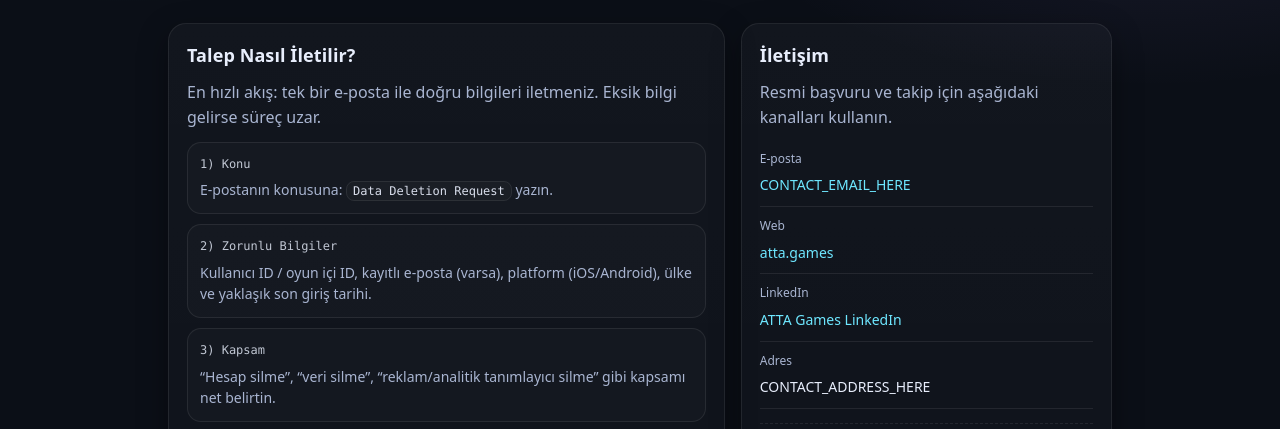
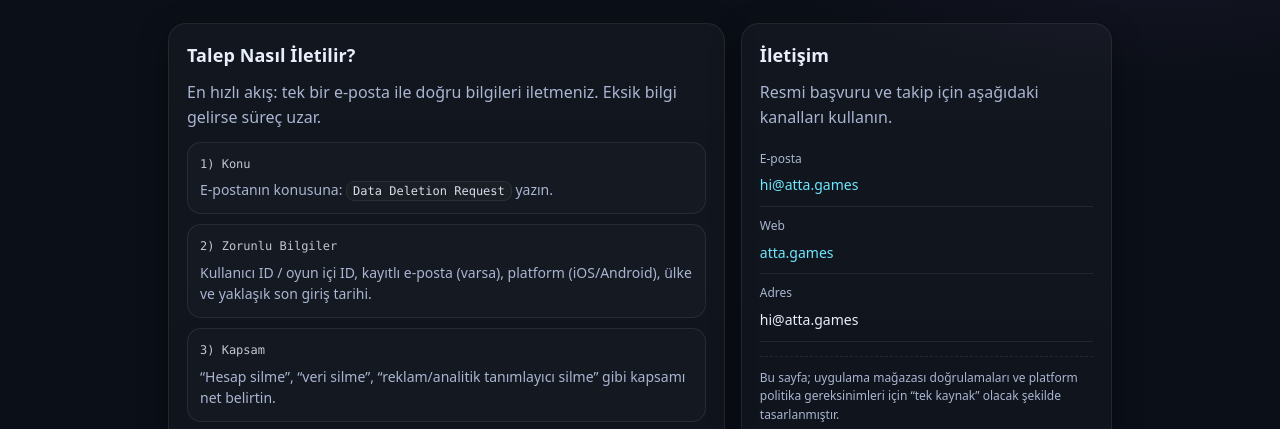
Before and after one commit to attagames/attagames.github.io, a plain HTML site: page data-deletion.html in a window 1280 px wide. Shown: the part 353-782 px from the top of the page. Drawn offline with Linux system fonts and the light colour scheme.

Commit message:
Update data-deletion.html

```diff
--- a/data-deletion.html
+++ b/data-deletion.html
@@ -299,7 +299,7 @@
 
           <div class="row">
             <div class="label">E-posta</div>
-            <div class="value"><a href="mailto:CONTACT_EMAIL_HERE">CONTACT_EMAIL_HERE</a></div>
+            <div class="value"><a href="mailto:CONTACT_EMAIL_HERE">hi@atta.games</a></div>
           </div>
 
           <div class="row">
@@ -307,14 +307,11 @@
             <div class="value"><a href="attagames.github.io" target="_blank" rel="noopener">atta.games</a></div>
           </div>
 
-          <div class="row">
-            <div class="label">LinkedIn</div>
-            <div class="value"><a href="CONTACT_LINKEDIN_URL_HERE" target="_blank" rel="noopener">ATTA Games LinkedIn</a></div>
-          </div>
+
 
           <div class="row">
             <div class="label">Adres</div>
-            <div class="value">CONTACT_ADDRESS_HERE</div>
+            <div class="value">hi@atta.games</div>
           </div>
 
           <div class="mini">
```
